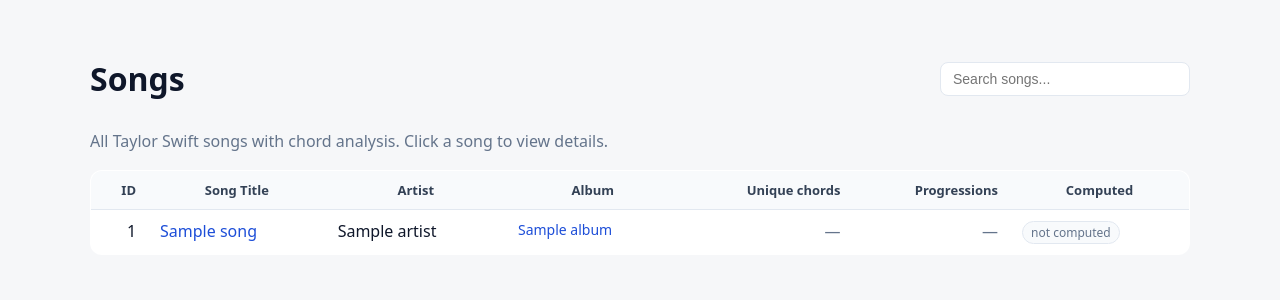
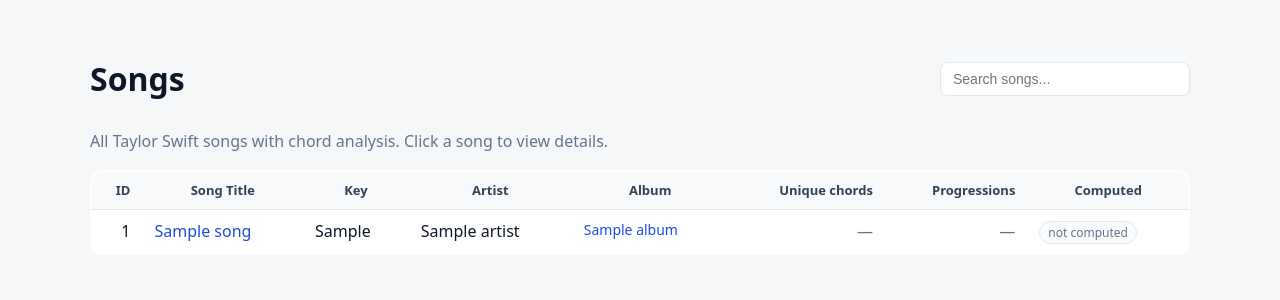
Before and after one commit to gergo225/song_analyser, a Flask app: page /analytics/songs in a window 1280 px wide. Shown: the part 55-355 px from the top of the page. Run offline with Flask 3, Linux system fonts and the light colour scheme; tables that the repository leaves empty hold one stand-in row (values such as "Sample post"); parts of the project's set-up code (start-up, migrations or seed data) failed here and were passed over.

Commit message:
feat(models): add key field to Song to store musical key per song
Introduce a key column on Song (nullable) to store the musical key like
"C major" or "A minor". The key is stored per song (not per chord line) and
is optional to avoid breaking existing data. SQLite migrations will add the new
column where supported. Frontend templates are updated to display the key in the
song list, song detail header, and album song tables. No breaking changes; data
can be migrated or left unset for existing songs.

```diff
--- a/musiclib/db_utils.py
+++ b/musiclib/db_utils.py
@@ -22,6 +22,7 @@ def ensure_sqlite_schema() -> None:
     existing = {col["name"] for col in inspector.get_columns("songs")}
 
     desired = {
+        "key": "VARCHAR(50)",
         "source": "VARCHAR(50)",
         "source_url": "VARCHAR(1024)",
         "tab_type": "VARCHAR(50)",
--- a/musiclib/models.py
+++ b/musiclib/models.py
@@ -60,6 +60,8 @@ class Song(db.Model):
 
     title = db.Column(db.String(255), nullable=False, index=True)
     track_number = db.Column(db.Integer, nullable=True)
+
+    key = db.Column(db.String(50), nullable=True)
 
     source = db.Column(db.String(50), nullable=True, index=True)
     source_url = db.Column(db.String(1024), nullable=True, index=True)
--- a/musiclib/templates/analytics/album_detail.html
+++ b/musiclib/templates/analytics/album_detail.html
@@ -61,6 +61,7 @@
         <tr>
           <th class="num">Track</th>
           <th>Title</th>
+          <th>Key</th>
           <th class="num">Progressions</th>
           <th class="num">Unique chords</th>
           <th>Computed</th>
@@ -72,6 +73,9 @@
             <td class="num" data-sort="{{ row.song.track_number or 0 }}">{{ row.song.track_number or '—' }}</td>
             <td>
               <a href="{{ url_for('analytics.song_detail', song_id=row.song.id) }}">{{ row.song.title }}</a>
+            </td>
+            <td data-sort="{{ row.song.key or '' }}">
+              {% if row.song.key %}{{ row.song.key }}{% else %}<span class="muted">—</span>{% endif %}
             </td>
             <td class="num" data-sort="{{ row.progressions }}">
               {% if row.has_analytics %}{{ row.progressions }}{% else %}<span class="muted">—</span>{% endif %}
--- a/musiclib/templates/analytics/song_detail.html
+++ b/musiclib/templates/analytics/song_detail.html
@@ -15,6 +15,7 @@
       <h1>{{ song.title }}</h1>
       <div class="muted">
         {{ artist.name if artist else '—' }}
+        {% if song.key %}· key {{ song.key }}{% endif %}
         {% if computed_at %}· computed {{ datetime_text(computed_at) }}{% endif %}
       </div>
       {% if song.source_url %}
--- a/musiclib/templates/analytics/songs.html
+++ b/musiclib/templates/analytics/songs.html
@@ -22,6 +22,7 @@
       <tr>
         <th class="num">ID</th>
         <th>Song Title</th>
+        <th>Key</th>
         <th>Artist</th>
         <th>Album</th>
         <th class="num">Unique chords</th>
@@ -35,6 +36,9 @@
           <td class="num" data-sort="{{ row.song.id }}">{{ row.song.id }}</td>
           <td class="song-title-cell">
             <a href="{{ url_for('analytics.song_detail', song_id=row.song.id) }}">{{ row.song.title }}</a>
+          </td>
+          <td data-sort="{{ row.song.key or '' }}">
+            {% if row.song.key %}{{ row.song.key }}{% else %}<span class="muted">—</span>{% endif %}
           </td>
           <td>{{ row.artist.name if row.artist else '—' }}</td>
           <td class="album-cell">
```
